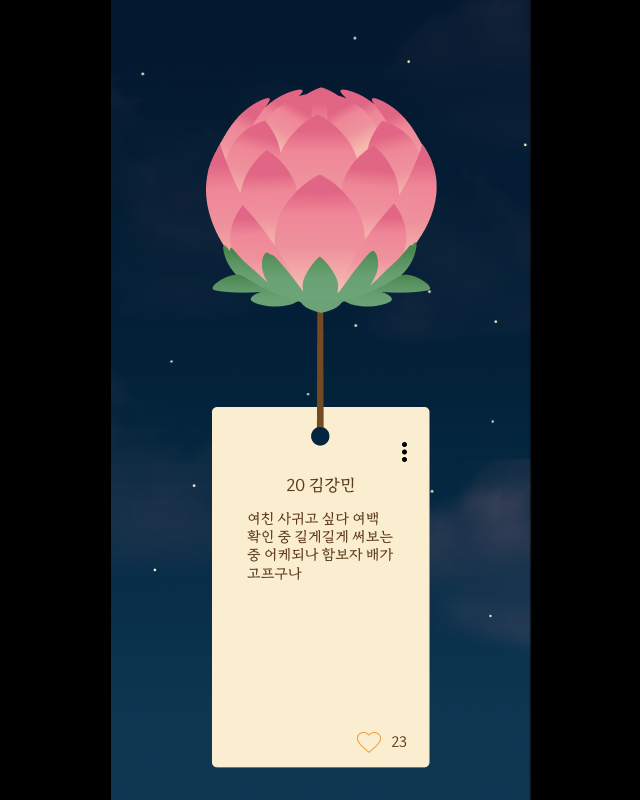
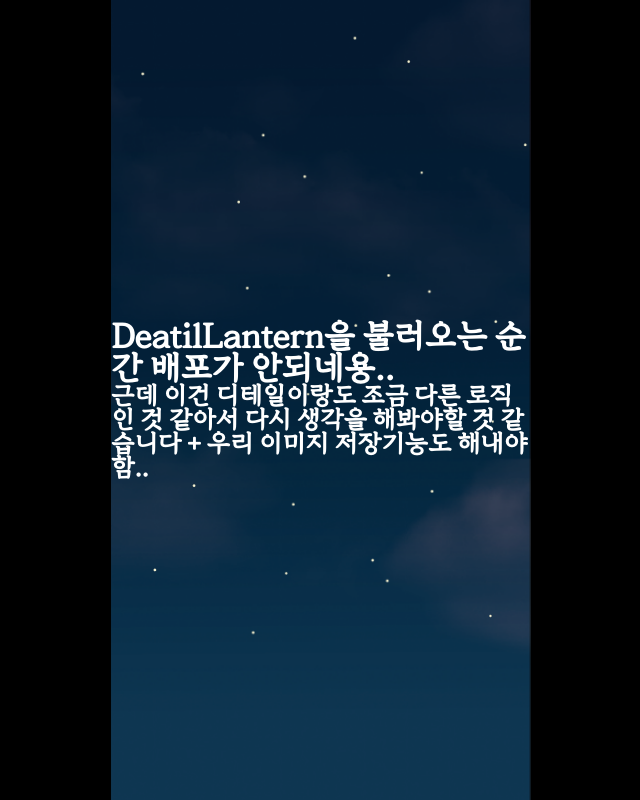
Before and after one commit to irumi-dgu/irumi-forntend, a React (Vite) app: page /myDetail in a window 1280 px wide. Shown: the whole page, without its empty margins (319-959 px from the left). Built offline with nearby package versions, Linux system fonts and the light colour scheme.

Commit message:
netlify 실패로 재업

```diff
--- a/src/pages/fortune/MyDetail.jsx
+++ b/src/pages/fortune/MyDetail.jsx
@@ -1,11 +1,14 @@
 import React from "react";
 import * as S from "./style";
-import DetailLantern from "../../components/irumiView/detailLantern";
 
 function MyDetail() {
   return (
     <S.IrumiViewWrapper>
-      <DetailLantern />
+      <h1>DeatilLantern을 불러오는 순간 배포가 안되네용..</h1>
+      <h2>
+        근데 이건 디테일이랑도 조금 다른 로직인 것 같아서 다시 생각을 해봐야할
+        것 같습니다 + 우리 이미지 저장기능도 해내야함..
+      </h2>
     </S.IrumiViewWrapper>
   );
 }
```
